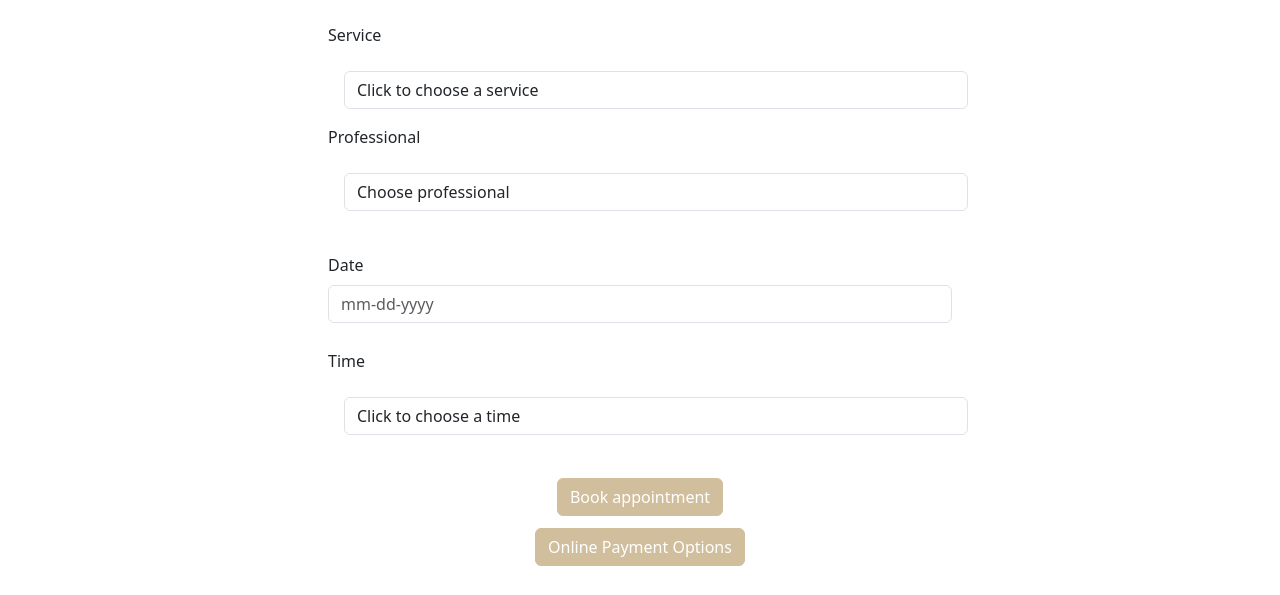
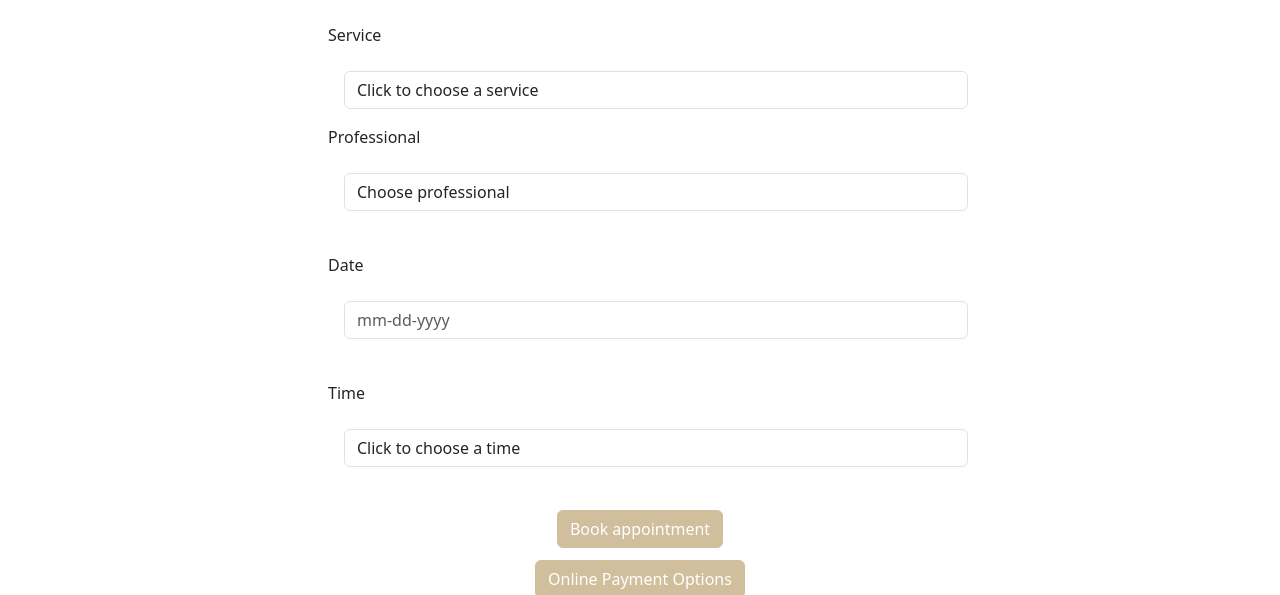
Before and after one commit to SEG3125-A/Group35-Lab5, a website: page index.html in a window 1280 px wide. Shown: the part 3482-4077 px from the top of the page. Drawn offline with nearby package versions, Linux system fonts and the light colour scheme.

Commit message:
small change

```diff
--- a/index.html
+++ b/index.html
@@ -365,7 +365,7 @@
                 </div>
                 <div class="col-12">
                     <label for="datepicker" class="form-label">Date</label>
-                    <input type="text" class="form-control" id="datepicker" required placeholder="mm-dd-yyyy">
+                    <input type="text" class="form-control m-3" id="datepicker" required placeholder="mm-dd-yyyy">
                     <div class="invalid-feedback">
                       Please select a date!
                     </div>
```
